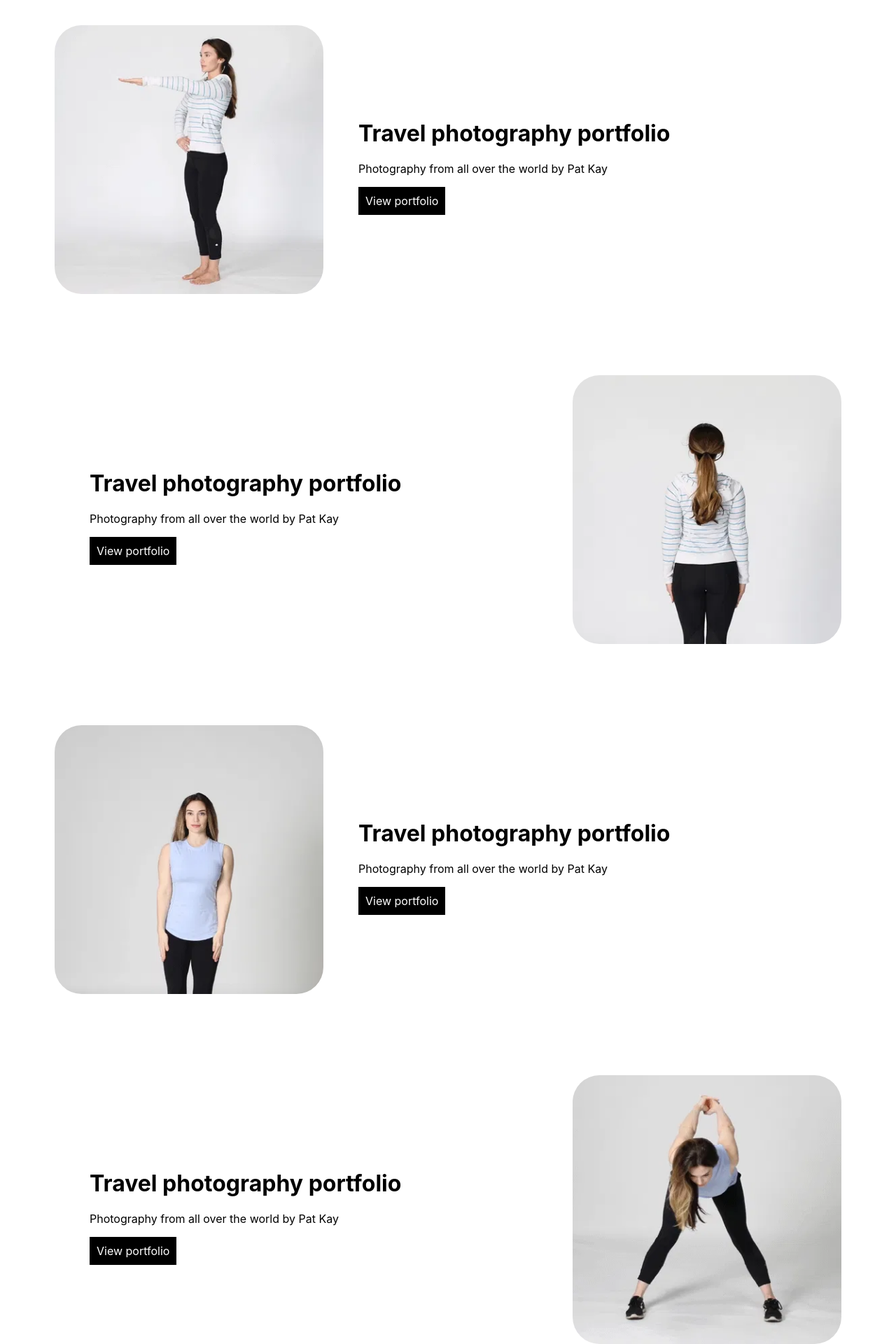
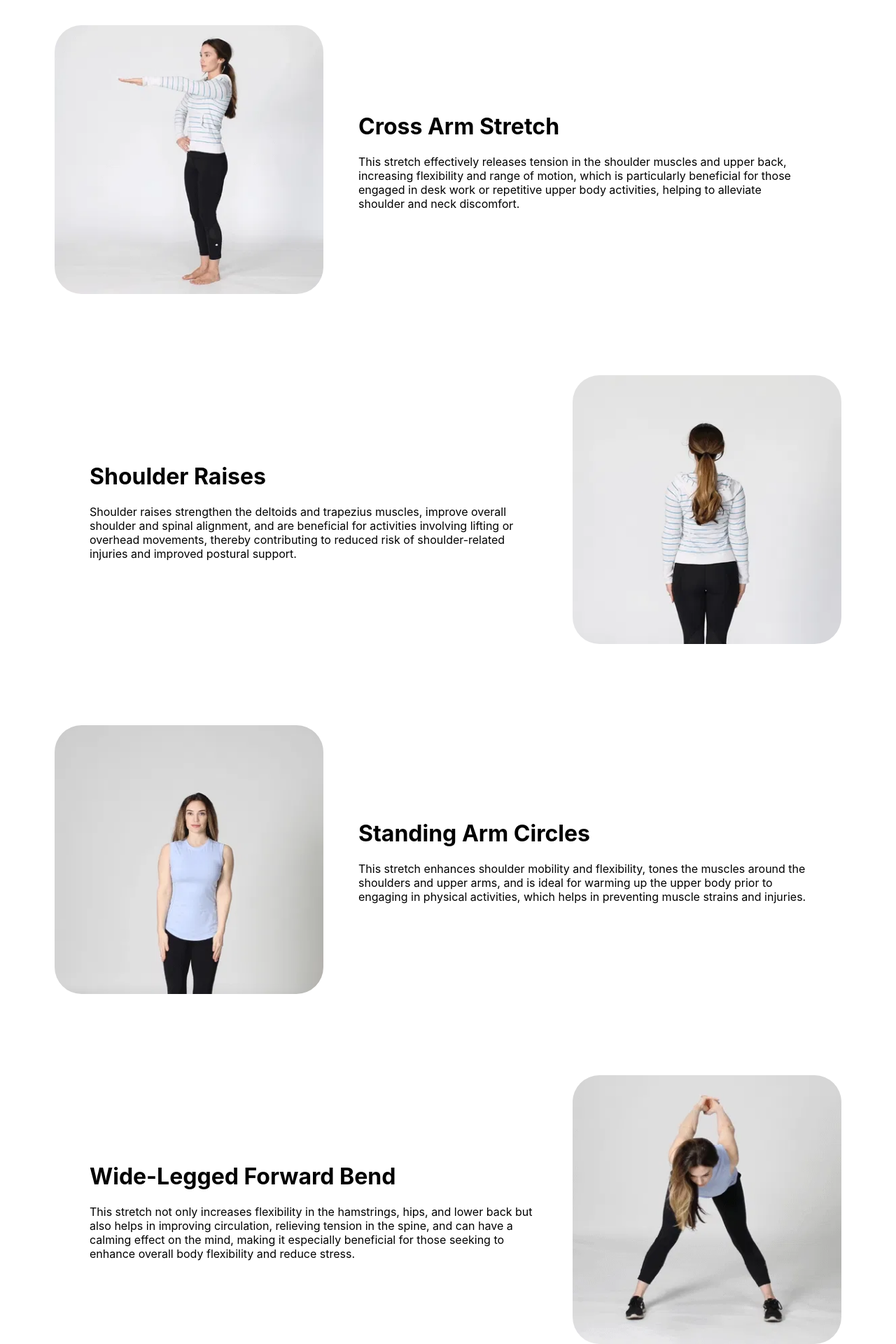
Before and after one commit to 2bato/hackcamp, a React (Create React App) app: page /shoulder in a window 1280 px wide. Shown: the part 208-2128 px from the top of the page at 70% size. Built offline with nearby package versions, Linux system fonts and the light colour scheme.

Commit message:
added descriptions for shoulders

```diff
--- a/src/stretches/shoulder.js
+++ b/src/stretches/shoulder.js
@@ -21,17 +21,19 @@ const shoulder = () => {
         <img className="shouldergif1" src={shouldergif1} alt="stretch1" />
       </div>
       <div className="text-side">
-        <h1>Travel photography portfolio</h1>
-        <p>Photography from all over the world by Pat Kay</p>
-        <a href="link-to-your-portfolio" className="view-portfolio-button">View portfolio</a>
+        <h1>Cross Arm Stretch</h1>
+        <p>This stretch effectively releases tension in the shoulder muscles and upper back, increasing flexibility
+          and range of motion, which is particularly beneficial for those engaged in desk work or repetitive upper body
+          activities, helping to alleviate shoulder and neck discomfort.</p>
       </div>
     </div>
 
     <div className="container">
     <div className="text-side">
-        <h1>Travel photography portfolio</h1>
-        <p>Photography from all over the world by Pat Kay</p>
-        <a href="link-to-your-portfolio" className="view-portfolio-button">View portfolio</a>
+        <h1>Shoulder Raises</h1>
+        <p>Shoulder raises strengthen the deltoids and trapezius muscles, improve overall shoulder
+          and spinal alignment, and are beneficial for activities involving lifting or overhead movements,
+          thereby contributing to reduced risk of shoulder-related injuries and improved postural support.</p>
       </div>
       <div className="image-side">
         <img className="shouldergif2" src={shouldergif2} alt="stretch1" />
@@ -44,17 +46,19 @@ const shoulder = () => {
         <img className="shouldergif3" src={shouldergif3} alt="hipgif3" />
       </div>
       <div className="text-side">
-        <h1>Travel photography portfolio</h1>
-        <p>Photography from all over the world by Pat Kay</p>
-        <a href="link-to-your-portfolio" className="view-portfolio-button">View portfolio</a>
+        <h1>Standing Arm Circles</h1>
+        <p>This stretch enhances shoulder mobility and flexibility, tones the muscles around the shoulders and upper arms,
+          and is ideal for warming up the upper body prior to engaging in physical activities, which helps in preventing
+          muscle strains and injuries.</p>
       </div>
     </div>
 
     <div className="container">
     <div className="text-side">
-        <h1>Travel photography portfolio</h1>
-        <p>Photography from all over the world by Pat Kay</p>
-        <a href="link-to-your-portfolio" className="view-portfolio-button">View portfolio</a>
+        <h1>Wide-Legged Forward Bend</h1>
+        <p>This stretch not only increases flexibility in the hamstrings, hips, and lower back but also helps in
+          improving circulation, relieving tension in the spine, and can have a calming effect on the mind, making
+          it especially beneficial for those seeking to enhance overall body flexibility and reduce stress.</p>
       </div>
       <div className="image-side">
         <img className="shouldergif4" src={shouldergif4} alt="stretch1" />
```
